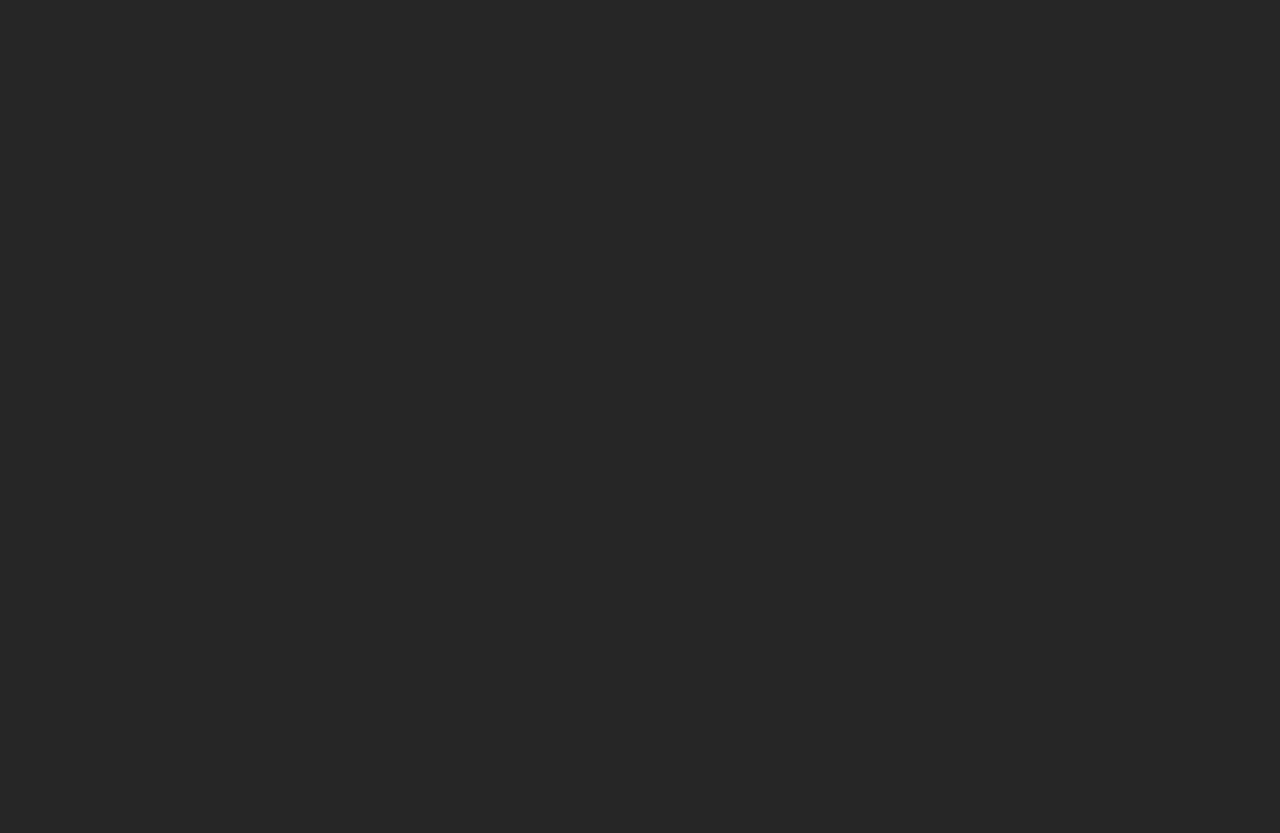
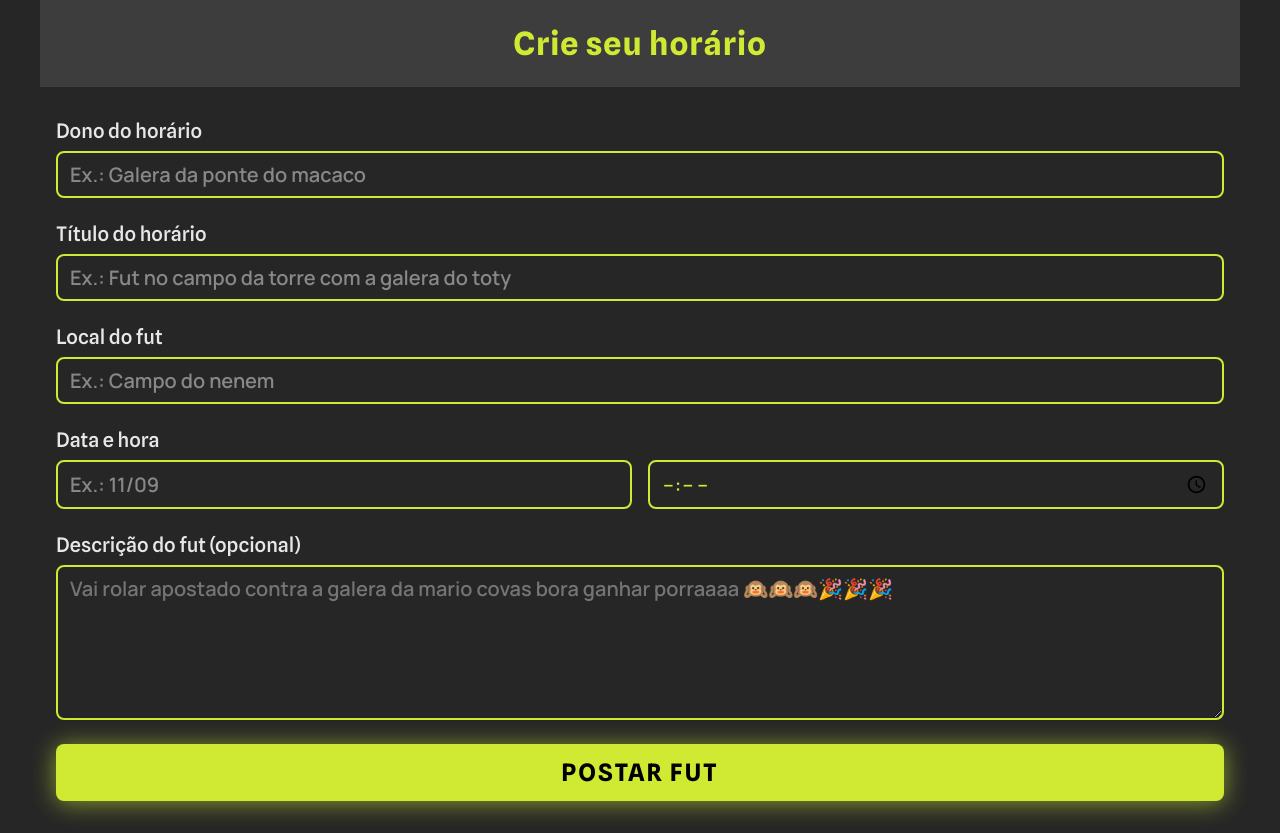
Before and after one commit to MarcosCoelhoo/eEsseFut, a React (Vite) app: page /schedule in a window 1280 px wide. Before the commit this address had no page. Before the commit the page ends 800 px from the top, so only its background shows below. Built offline with nearby package versions, Linux system fonts and the light colour scheme; the HTML template or start-up script is replaced by a standard one; a web font is replaced by a local one.

Commit message:
commit for upload

```diff
--- a/index.html
+++ b/index.html
@@ -5,7 +5,6 @@
   <meta charset="UTF-8" />
   <link rel="icon" type="image/svg+xml" href="/ball.svg" />
   <meta name="viewport" content="width=device-width, initial-scale=1.0" />
-
   <meta name="description" content="Encontre aquele fut que você tanto precisa!">
   <title>eEsseFut? | Encontre aquele fut</title>
 </head>
--- a/src/App.css
+++ b/src/App.css
@@ -37,11 +37,24 @@
   box-sizing: border-box;
 }
 
+*::selection {
+  color: var(--black-100);
+  background: var(--principal-900);
+}
+
 body {
   background: var(--black-950);
 
   max-width: 75rem;
   margin: 0 auto;
+  height: 100vh;
+  height: 100dvh;
+}
+
+#root {
+  height: 100vh;
+  height: 100dvh;
+
 }
 
 svg {
--- a/src/App.jsx
+++ b/src/App.jsx
@@ -2,6 +2,7 @@ import './App.css';
 import { BrowserRouter, Route, Routes } from 'react-router-dom';
 import Home from './components/home/Home';
 import Time from './components/time/Time';
+import Schedule from './components/schedule/Schedule';
 
 function App() {
   return (
@@ -10,6 +11,7 @@ function App() {
         <Routes>
           <Route path="/" element={<Home />} />
           <Route path="/:id/time" element={<Time />} />
+          <Route path="/schedule" element={<Schedule />} />
         </Routes>
       </BrowserRouter>
     </>
--- a/src/components/home/Home.jsx
+++ b/src/components/home/Home.jsx
@@ -113,7 +113,7 @@ const Home = () => {
           </ul>
         </section>
 
-        <Link className={styles.buttonAdd} to="/marcar-fut">
+        <Link className={styles.buttonAdd} to="/schedule">
           <BallLogo />
         </Link>
       </main>
--- a/src/components/home/Home.module.css
+++ b/src/components/home/Home.module.css
@@ -58,6 +58,7 @@
   max-width: 100%;
   height: 100%;
   max-height: 18rem;
+  margin-bottom: 0.5rem;
 }
 
 .cardImage img {
--- /dev/null
+++ b/src/components/schedule/Schedule.jsx
@@ -0,0 +1,145 @@
+import React from 'react';
+import Head from '../head/Head';
+import Header from '../header/Header';
+
+import styles from './Schedule.module.css';
+
+const Schedule = () => {
+  // const authorRef = React.useRef();
+  // const titleRef = React.useRef();
+  // const localRef = React.useRef();
+  // const dateRef = React.useRef();
+  // const hourRef = React.useRef();
+  // const descriptionRef = React.useRef();
+  const [inputValues, setInputValues] = React.useState({
+    author: '',
+    title: '',
+    local: '',
+    date: '',
+    hour: '',
+    description: '',
+  });
+
+  const handleBlur = ({ target }) => {
+    console.log(target.id);
+
+    // console.log(authorRef.current.value);
+
+    setInputValues({ ...inputValues, [target.id]: target.value });
+  };
+
+  return (
+    <>
+      <Head
+        title="eEsseFut? | Crie seu horário"
+        description="Crie e poste o seu horário para que mais pessoas possam ver e curtir esse fut com vocé"
+      />
+
+      <Header>
+        <h1 className={styles.titleHeader}>Crie seu horário</h1>
+      </Header>
+
+      <main className={styles.main}>
+        <section className={styles.section}>
+          <form action="" className={styles.form}>
+            <div className={styles.inputContainer}>
+              <label htmlFor="author" className={styles.inputLabel}>
+                Dono do horário
+              </label>
+              <div className={styles.inputBox}>
+                <input
+                  type="text"
+                  placeholder="Ex.: Galera da ponte do macaco"
+                  id="author"
+                  name="author"
+                  // ref={authorRef}
+                  onBlur={handleBlur}
+                  required
+                />
+              </div>
+            </div>
+            <div className={styles.inputContainer}>
+              <label htmlFor="title" className={styles.inputLabel}>
+                Título do horário
+              </label>
+              <div className={styles.inputBox}>
+                <input
+                  type="text"
+                  placeholder="Ex.: Fut no campo da torre com a galera do toty"
+                  id="title"
+                  name="title"
+                  // onBlur={handleBlur}
+                  required
+                />
+              </div>
+            </div>
+            <div className={styles.inputContainer}>
+              <label htmlFor="local" className={styles.inputLabel}>
+                Local do fut
+              </label>
+              <div className={styles.inputBox}>
+                <input
+                  type="text"
+                  placeholder="Ex.: Campo do nenem"
+                  id="local"
+                  name="local"
+                  // onBlur={handleBlur}
+                  required
+                />
+              </div>
+            </div>
+            <div className={styles.inputContainer}>
+              <label htmlFor="date" className={styles.inputLabel}>
+                Data e hora
+              </label>
+              <div className={styles.inputBox}>
+                <input
+                  type="text"
+                  placeholder="Ex.: 11/09"
+                  id="date"
+                  name="date"
+                  // pattern="(0[1-9]|[12][0-9]|3[01])/(0[1-9]|1[0-2])"
+                  maxLength={5}
+                  // onBlur={handleBlur}
+                  required
+                />
+                <input
+                  type="time"
+                  placeholder="Ex.: 14:30"
+                  id="hour"
+                  name="hour"
+                  min="06:00"
+                  max="23:59"
+                  // onBlur={handleBlur}
+                  required
+                />
+              </div>
+            </div>
+
+            <div className={styles.inputContainer}>
+              <label htmlFor="local" className={styles.inputLabel}>
+                Descrição do fut (opcional)
+              </label>
+              <div className={styles.inputBox}>
+                <textarea
+                  name="description"
+                  id="description"
+                  cols="5"
+                  rows="5"
+                  placeholder="Vai rolar apostado contra a galera da mario covas bora ganhar porraaaa 🙉🙉🙉🎉🎉🎉"
+                  // onBlur={handleBlur}
+                ></textarea>
+              </div>
+            </div>
+
+            <div className={styles.buttonContainer}>
+              <button className={styles.button}>Postar fut</button>
+            </div>
+          </form>
+        </section>
+      </main>
+    </>
+  );
+};
+
+export default Schedule;
--- /dev/null
+++ b/src/components/schedule/Schedule.module.css
@@ -0,0 +1,91 @@
+.titleHeader {
+  color: var(--principal-400);
+  justify-self: center;
+  font-family: var(--font-title);
+  font-size: 2rem;
+  letter-spacing: 0.0625rem;
+}
+
+.section {
+  padding: 2rem 1rem ;
+}
+
+.form {
+  /* max-height: 100vh; */
+  display: flex;
+  flex-direction: column;
+  gap: 1.5rem;
+
+}
+
+.inputContainer {
+  display: flex;
+  flex-direction: column;
+  gap: .5rem;
+}
+
+.inputLabel {
+  font-family: var(--font-title);
+  font-size: 1.25rem;
+  font-weight: 500;
+  color: var(--black-100);
+}
+
+.inputBox {
+  display: flex;
+  gap: 1rem;
+}
+
+.inputBox input,
+.inputBox textarea {
+  width: 100%;
+  padding: 0.5rem 0.75rem;
+  border-radius: 0.5rem;
+  background: transparent;
+  border: 2px solid var(--principal-400);
+  outline: none;
+  font-family: var(--font-text);
+  color: var(--principal-400);
+  font-weight: 600;
+  font-size: 1.25rem;
+  /* accent-color: var(--principal-400); */
+  transition: box-shadow .3s;
+}
+
+.inputBox input::placeholder {
+  color: var(--black-400);
+}
+
+.inputBox input:focus,
+.inputBox textarea:focus {
+  /* border-color: var(--black-100); */
+  box-shadow: var(--glow-effect);
+}
+
+.buttonContainer {
+  /* outline: 1px solid blue; */
+  height: 100%;
+  /* justify-self: flex-end; */
+  /* display: flex;
+  align-items: end; */
+}
+
+.button {
+  background: var(--principal-400);
+  width: 100%;
+  padding: 0.75rem 0.5rem;
+  border-radius: 0.5rem;
+  outline: none;
+  border: 2px solid transparent;
+  box-shadow: var(--glow-effect);
+  font-family: var(--font-title);
+  font-size: 1.5rem;
+  letter-spacing: 0.125rem;
+  font-weight: 700;
+  text-transform: uppercase;
+  cursor: pointer;
+}
+
+.button:hover, .button:focus {
+  border-color: var(--black-100);
+}
```
